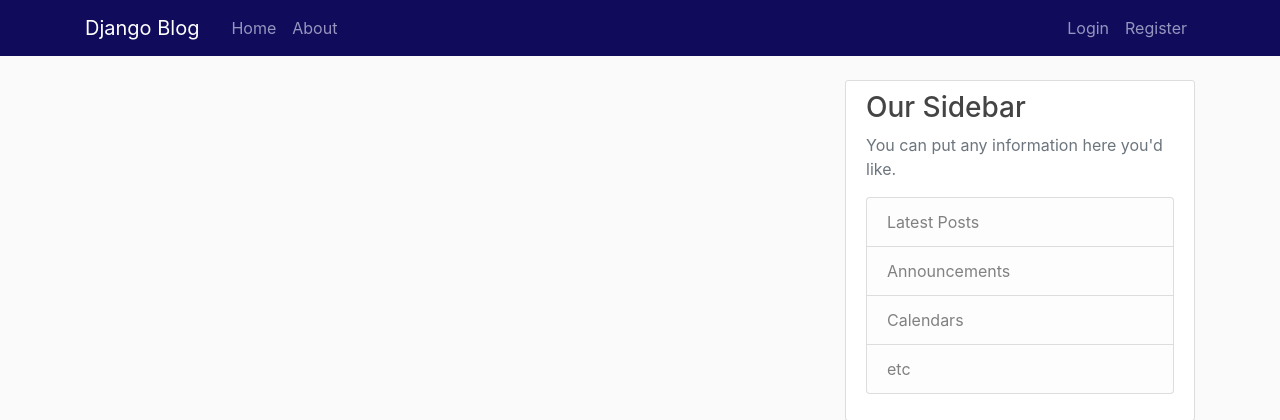
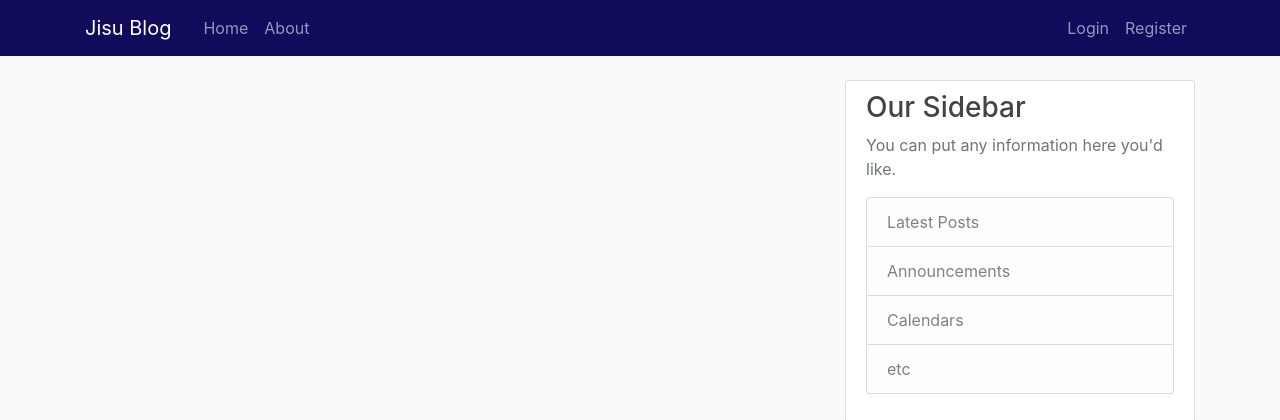
Before and after one commit to kaustavjeesumaity/Django-Project, a Django app: page / in a window 1280 px wide. Shown: the top 420 px of the page. Run offline with Django 4.2, Linux system fonts and the light colour scheme; data that the repository does not hold is empty; some libraries are stand-ins or nearby versions.

Commit message:
Updated STATIC_ROOT and base.html

```diff
--- a/blog/templates/blog/base.html
+++ b/blog/templates/blog/base.html
@@ -13,16 +13,16 @@
     <link rel="stylesheet" type="text/css" href="{% static 'blog/main.css' %}">
 
     {% if title %}
-        <title>Django Blog - {{ title }}</title>
+        <title>Jisu Blog - {{ title }}</title>
     {% else %}
-        <title>Django Blog</title>
+        <title>Jisu Blog</title>
     {% endif %}
 </head>
 <body>
     <header class="site-header">
       <nav class="navbar navbar-expand-md navbar-dark bg-hydra fixed-top">
         <div class="container">
-          <a class="navbar-brand mr-4" href="{% url 'blog-home' %}">Django Blog</a>
+          <a class="navbar-brand mr-4" href="{% url 'blog-home' %}">Jisu Blog</a>
           <button class="navbar-toggler" type="button" data-toggle="collapse" data-target="#navbarToggle" aria-controls="navbarToggle" aria-expanded="false" aria-label="Toggle navigation">
           <span class="navbar-toggler-icon"></span>
           </button>
--- a/django_project/settings.py
+++ b/django_project/settings.py
@@ -119,6 +119,7 @@ USE_TZ = True
 # Static files (CSS, JavaScript, Images)
 # https://docs.djangoproject.com/en/4.0/howto/static-files/
 
+STATIC_ROOT = os.path.join(BASE_DIR,'staticfiles')
 STATIC_URL = 'static/'
 
 MEDIA_ROOT = os.path.join(BASE_DIR,'media')
```
